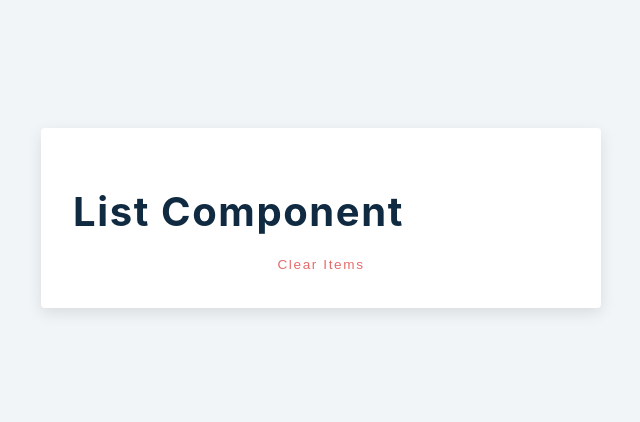
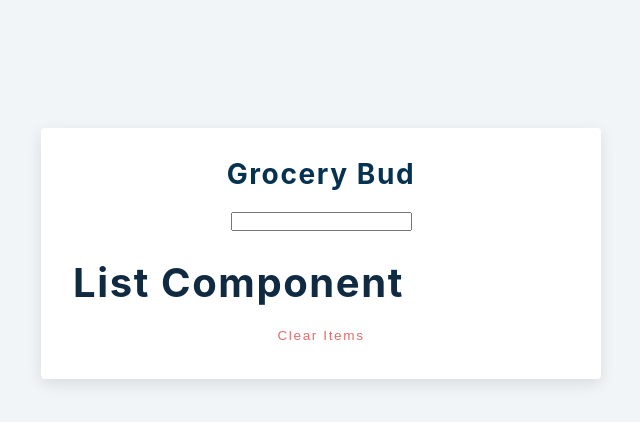
Before and after one commit to o0p/grocery-bud-react, a React (Create React App) app: page / in a window 1280 px wide. Shown: the top 422 px of the page, without its empty margins (319-959 px from the left). Built offline with nearby package versions, Linux system fonts and the light colour scheme.

Commit message:
Add form-control input

```diff
--- a/src/App.js
+++ b/src/App.js
@@ -18,6 +18,10 @@ function App() {
     <section className="section-center">
       <form className="grocery-form" onSubmit={handleSubmit}>
         {alert.show && <Alert />}
+        <h3>grocery bud</h3>
+        <div className="form-control">
+          <input type="text" />
+        </div>
       </form>
       <div className="grocery-container">
         <List />
```
